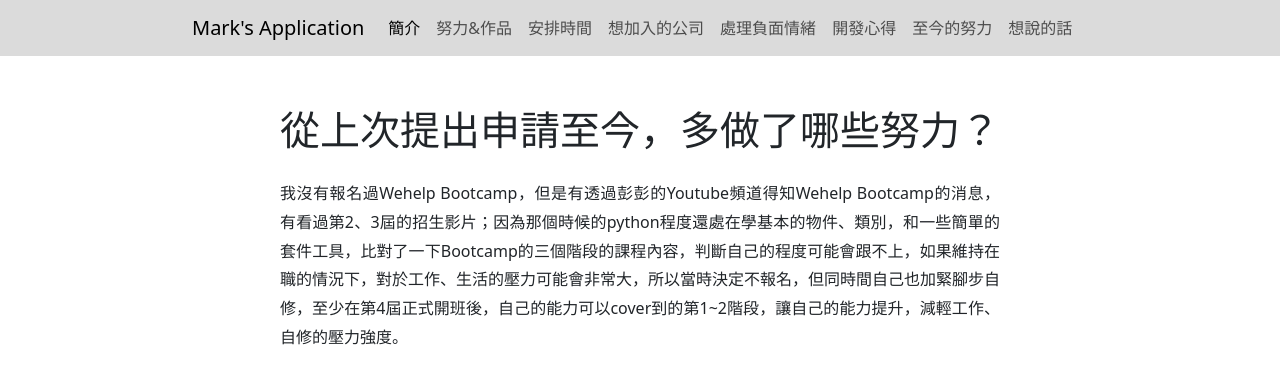
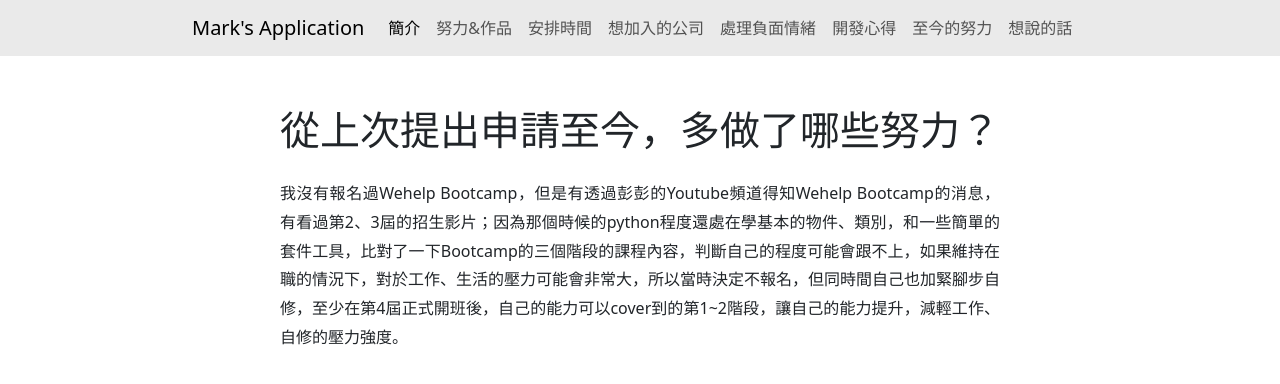
Before and after one commit to KJeiii/Wehelp-Bootcamp-Application, a Flask app: page /effort in a window 1280 px wide. Shown: the top 384 px of the page. Run offline with Flask 3, Linux system fonts and the light colour scheme.

Commit message:
Update style.css

```diff
--- a/static/style.css
+++ b/static/style.css
@@ -34,7 +34,7 @@ ol {
 }
 
 .navbar {
-    background-color: rgb(219, 219, 219);
+    background-color: rgb(234, 234, 234);
 }
 
 /* home style */
```
